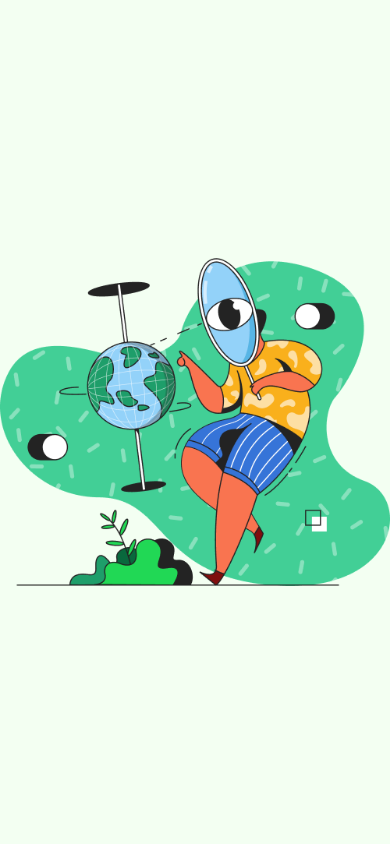
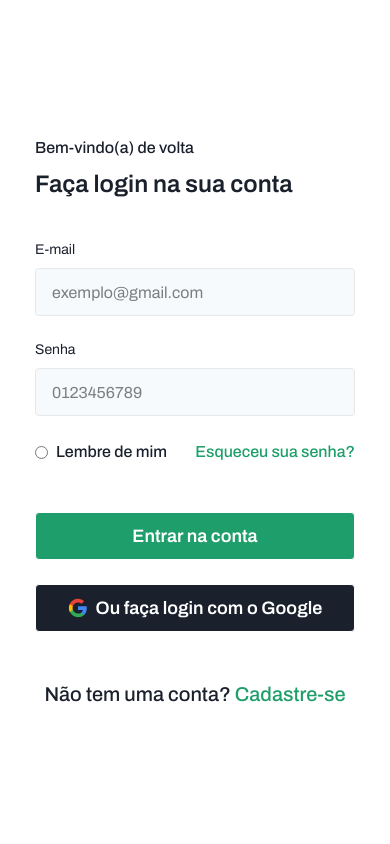
Before and after one commit to lucasrodriguescunha/login-codelab, a Next.js app: page / in a window 390 px wide. Shown: the top 844 px of the page. Built offline with nearby package versions, Linux system fonts and the light colour scheme.

Commit message:
fix: enhance LoginPage layout for better responsiveness and full-height display

```diff
--- a/app/components/LoginPage/LoginPage.tsx
+++ b/app/components/LoginPage/LoginPage.tsx
@@ -3,8 +3,10 @@ import {LoginFormContainer} from '@/app/components/LoginPage/LoginFormContainer/
 
 export const LoginPage = () => {
     return (
-        <div className='grid grid-cols-1 lg:grid-cols-2'>
-            <LoginIllustration className='hidden lg:block'/>
+        <div className='grid grid-cols-1 xs:grid-cols-1 xl:grid-cols-2 min-h-screen'>
+            <div className='hidden xl:block'>
+                <LoginIllustration/>
+            </div>
             <LoginFormContainer/>
         </div>
     );
```
